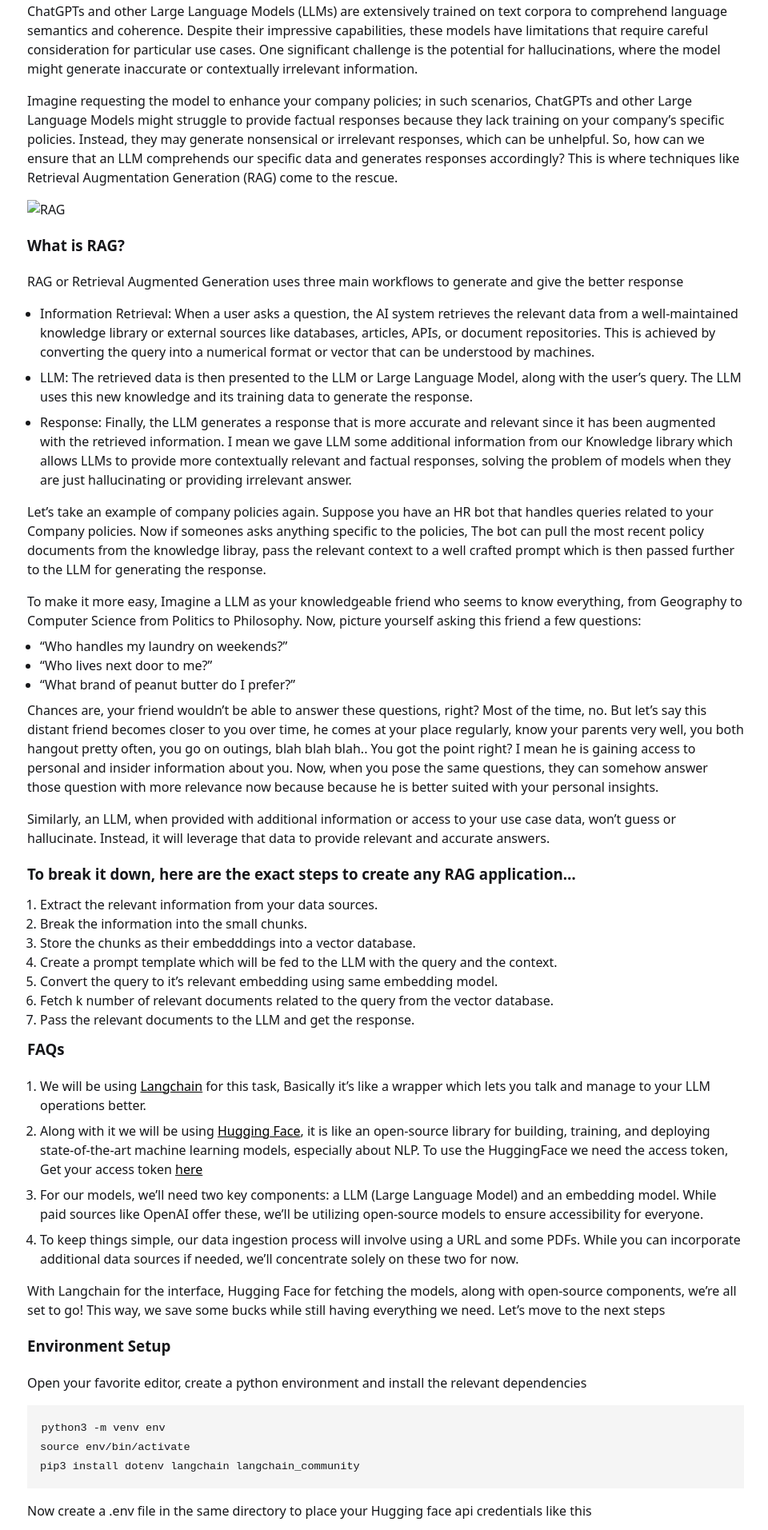
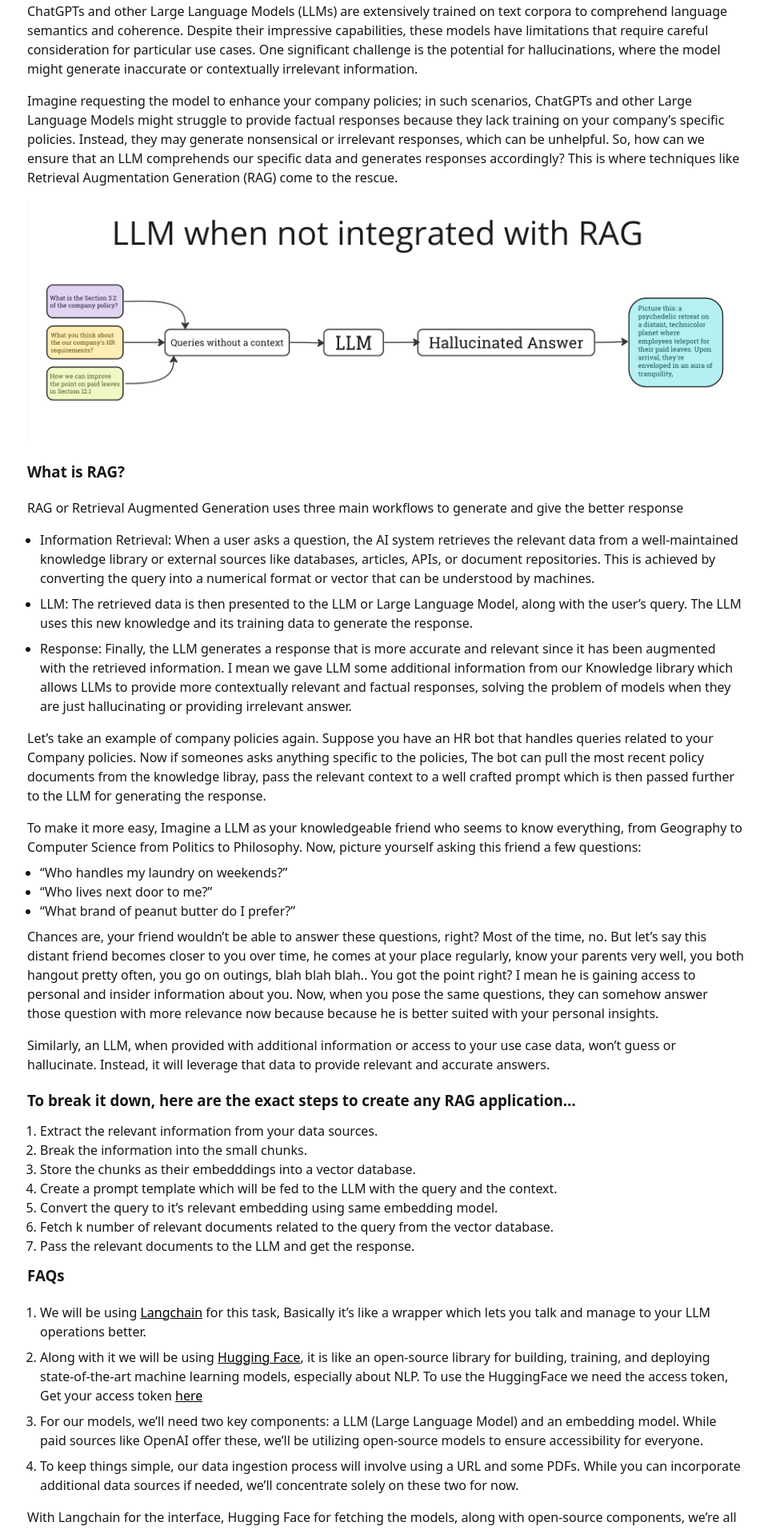
Before and after one commit to vipul-maheshwari/vipul-maheshwari.github.io, a Jekyll site: the page built from _posts/2024-01-23-rag-application-with-langchain.markdown, in a window 1280 px wide. Shown: the part 325-2238 px from the top of the page at 80% size, without its empty margins (158-1118 px from the left). Built offline with Jekyll 4.4.1, drawn with Linux system fonts in a browser that asks for light colours.

Commit message:
added image

```diff
--- a/_posts/2024-01-23-rag-application-with-langchain.markdown
+++ b/_posts/2024-01-23-rag-application-with-langchain.markdown
@@ -15,7 +15,7 @@
 
 Imagine requesting the model to enhance your company policies; in such scenarios, ChatGPTs and other Large Language Models might struggle to provide factual responses because they lack training on your company's specific policies. Instead, they may generate nonsensical or irrelevant responses, which can be unhelpful. So, how can we ensure that an LLM comprehends our specific data and generates responses accordingly? This is where techniques like Retrieval Augmentation Generation (RAG) come to the rescue.
 
-![RAG](../_images/2024-01-23-rag-application-with-langchain/rag1.png)
+![RAG](https://github.com/vipul-maheshwari/vipul-maheshwari.github.io/blob/main/_images/2024-01-23-rag-application-with-langchain/rag1.png?raw=true)
 
 ### What is RAG?
 RAG or Retrieval Augmented Generation uses three main workflows to generate and give the better response
```
Also changed, not shown: _images/2024-01-23-rag-application-with-langchain/rag1.png, 7 other files.
